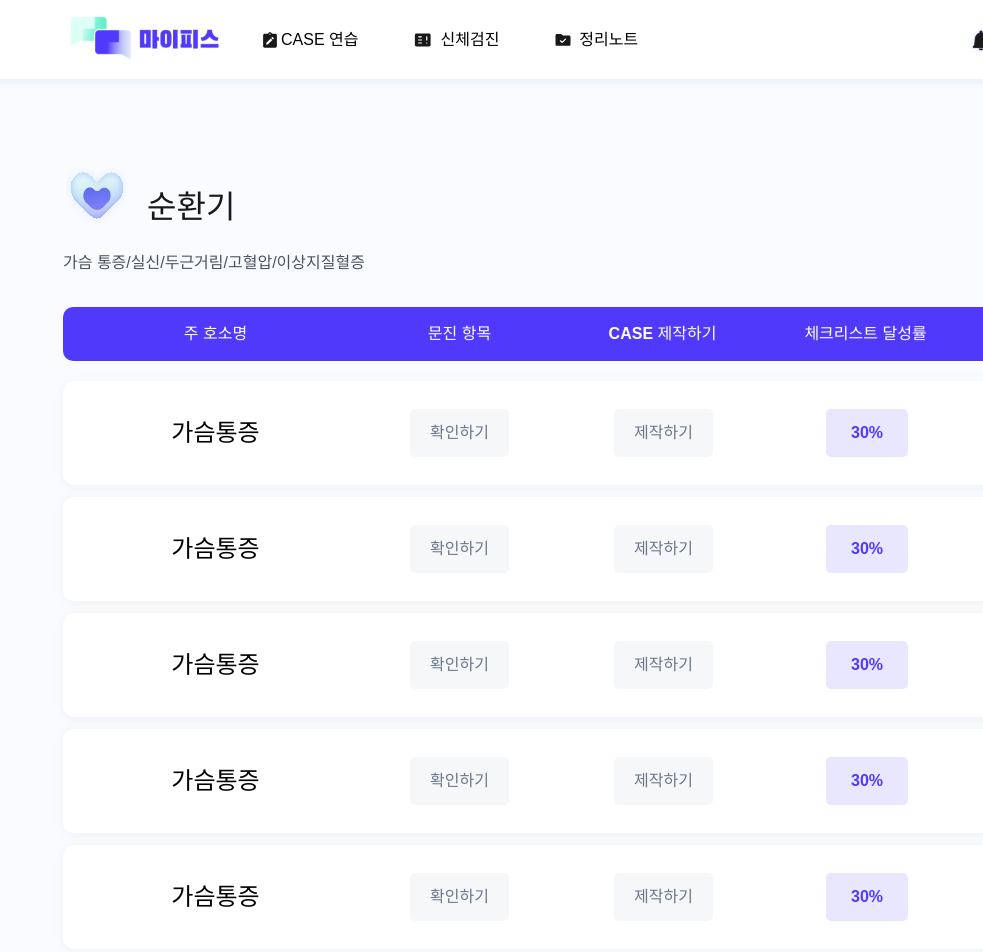
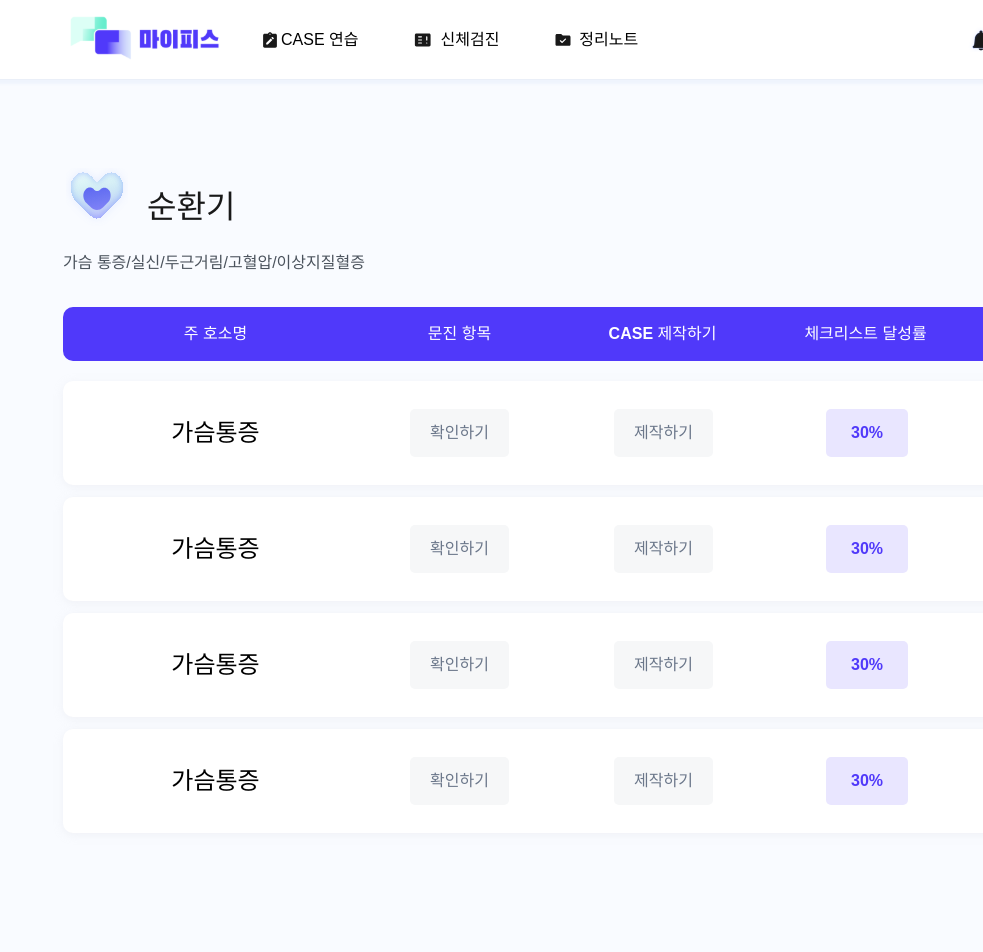
Before and after one commit to cpxHelper-MYPatientS/myps-frontend, a React (Vite) app in the folder myps/: page /case/heart in a window 1280 px wide. Shown: the top 952 px of the page, without its empty margins (297-1280 px from the left). After the commit the page ends 873 px from the top, so only its background shows below. Built offline with nearby package versions, Linux system fonts and the light colour scheme; a web font is replaced by a local one.

Commit message:
💄 UI: 체크리스트 달성률 모달창 퍼블리싱

```diff
--- a/myps/src/components/CasePage/CaseDetailView.jsx
+++ b/myps/src/components/CasePage/CaseDetailView.jsx
@@ -3,19 +3,30 @@ const CaseDetailView = () => {
   return (
     <div className="flex flex-col gap-5">
       <div className="flex items-center px-5 bg-violet-600 text-p1 text-white font-bold w-[1200px] h-[54px] rounded-[10px]">
-        <span className="w-[265px] text-center">주 호소명</span>
-        <span className="w-[183px] ml-5 text-center">문진 항목</span>
-        <span className="w-[183px] ml-5 text-center">CASE 제작하기</span>
-        <span className="w-[183px] ml-5 text-center">체크리스트 달성률</span>
-        <span className="w-[183px] ml-5 text-center">문진 완료 환자 수</span>
+        <span className="w-[16.5625rem] text-center">주 호소명</span>
+        <span className="w-[11.4375rem] ml-5 text-center">문진 항목</span>
+        <span className="w-[11.4375rem] ml-5 text-center">CASE 제작하기</span>
+        <span className="w-[11.4375rem] ml-5 text-center">
+          체크리스트 달성률
+        </span>
+        <span className="w-[11.4375rem] ml-5 text-center">
+          문진 완료 환자 수
+        </span>
       </div>
-      <div className=" relative flex flex-col gap-3">
-        <Symptom />
-        <Symptom />
-        <Symptom />
-        <Symptom />
-        <Symptom />
-        <Symptom />
+      <div className=" relative flex flex-col gap-3 z-10">
+        {/* z인덱스를 내림차순으로 넣어줘야 함 */}
+        <div key={1} className="relative z-50">
+          <Symptom />
+        </div>
+        <div key={2} className="relative z-40">
+          <Symptom />
+        </div>
+        <div key={3} className="relative z-30">
+          <Symptom />
+        </div>
+        <div key={4} className="relative z-20">
+          <Symptom />
+        </div>
       </div>
     </div>
   );
--- /dev/null
+++ b/myps/src/components/CasePage/CompleteRateDetail.jsx
@@ -0,0 +1,29 @@
+const CompleteRateDetail = () => {
+  const lists = [
+    { title: "병력청취", percent: "80" },
+    { title: "신체검진", percent: "50" },
+    { title: "환자교육", percent: "40" },
+    { title: "PPI", percent: "50" },
+  ];
+  return (
+    <div className="absolute flex flex-col gap-3 p-6 border border-violet-200 bg-white shadow-custom3 rounded-[0.625rem]">
+      {lists.map((list, index) => (
+        <div
+          key={index}
+          className="flex items-center gap-[2.0625rem] text-p2 font-bold"
+        >
+          <div className="w-[3.375rem]">{list.title}</div>
+          <div className="bg-violet-50 w-[20.5rem] h-[3.125rem]">
+            <div
+              className="bg-gradientViolet px-5 py-4 text-white text-right h-full rounded-tr-[0.625rem] rounded-br-[0.625rem]"
+              style={{ width: `${list.percent}%` }}
+            >
+              {list.percent}%
+            </div>
+          </div>
+        </div>
+      ))}
+    </div>
+  );
+};
+export default CompleteRateDetail;
--- a/myps/src/components/CasePage/Symptom.jsx
+++ b/myps/src/components/CasePage/Symptom.jsx
@@ -7,24 +7,33 @@ import {
   CompleteRate,
   CompletePatientNum,
 } from "./SymptomButton";
+import CompleteRateDetail from "./CompleteRateDetail";
 const Symptom = () => {
   const [isToggleOpen, setIsToggleOpen] = useState(false);
+  const [isRateHovered, setIsRateHovered] = useState(false);
   const handleToggleClick = () => {
     setIsToggleOpen(!isToggleOpen);
   };
 
   return (
     <div className="relative z-10">
-      <div className="relative z-10 flex items-center px-5 bg-white shadow-custom2 w-[1200px] h-[104px] rounded-[10px]">
+      <div className="relative z-20 flex items-center px-5 bg-white shadow-custom2 w-[75rem] h-[6.5rem] rounded-[0.625rem]">
         <span className="text-t1 font-bold text-center w-[16.5625rem]">
           가슴통증
         </span>
         <CheckButton />
         <MakeButton />
-        <CompleteRate />
+        <div className="relative">
+          <CompleteRate onHover={setIsRateHovered} />
+          {isRateHovered && (
+            <div className="absolute top-14 left-[-5rem]">
+              <CompleteRateDetail isHovered={isRateHovered} />
+            </div>
+          )}
+        </div>
         <CompletePatientNum />
         <img
-          className={`ml-[76px] cursor-pointer transform ${
+          className={`ml-[4.75rem] cursor-pointer transform ${
             isToggleOpen ? "rotate-180" : ""
           }`}
           src={arrowIcon}
@@ -35,11 +44,11 @@ const Symptom = () => {
       <div
         className={`overflow-hidden ${
           isToggleOpen ? "animate-slide-down" : "animate-slide-up"
-          //   isToggleOpen ? "animate-slide-down" : ""
+          // isToggleOpen ? "animate-slide-down" : ""
         }`}
       >
         {isToggleOpen && (
-          <div className="flex flex-col justify-end px-7 py-10 bg-white border-t border-gray-200 w-[1200px] h-[787px] rounded-[10px]">
+          <div className="flex flex-col justify-end px-7 py-10 bg-white border-t border-gray-200 w-[75rem] h-[49.1875rem] rounded-[0.625rem]">
             <div className="flex gap-7">
               <ToggleCase isDefault={true} />
               <ToggleCase isDefault={false} />
--- a/myps/src/components/CasePage/SymptomButton.jsx
+++ b/myps/src/components/CasePage/SymptomButton.jsx
@@ -1,6 +1,6 @@
 const CheckButton = () => {
   return (
-    <button className="ml-[3.875rem] px-2 py-3 bg-cgray-50 font-medium text-cgray-700 w-[99px] rounded-[5px]">
+    <button className="ml-[3.875rem] px-2 py-3 bg-cgray-50 font-medium text-cgray-700 w-[6.1875rem] rounded-[0.3125rem]">
       확인하기
     </button>
   );
@@ -8,23 +8,29 @@ const CheckButton = () => {
 
 const MakeButton = () => {
   return (
-    <button className="ml-[105px] px-2 py-3 bg-cgray-50 font-medium text-cgray-700 w-[99px] rounded-[5px]">
+    <button className="ml-[6.5625rem] px-2 py-3 bg-cgray-50 font-medium text-cgray-700 w-[6.1875rem] rounded-[0.3125rem]">
       제작하기
     </button>
   );
 };
 
-const CompleteRate = () => {
+const CompleteRate = ({ onHover }) => {
   return (
-    <div className="ml-[113px] px-2 py-3 bg-violet-25 font-bold text-violet-600 text-center w-[82px] rounded-[5px] cursor-pointer">
-      30%
-    </div>
+    <>
+      <div
+        className="ml-[7.0625rem] px-2 py-3 bg-violet-25 font-bold text-violet-600 text-center w-[5.125rem] rounded-[0.3125rem] cursor-pointer"
+        onMouseEnter={() => onHover(true)}
+        onMouseLeave={() => onHover(false)}
+      >
+        30%
+      </div>
+    </>
   );
 };
 
 const CompletePatientNum = () => {
   return (
-    <div className="ml-[112px] px-2 py-3 bg-blue-10 font-bold text-blue-600 text-center w-[99px] rounded-[5px]">
+    <div className="ml-[7rem] px-2 py-3 bg-blue-10 font-bold text-blue-600 text-center w-[6.1875rem] rounded-[0.3125rem]">
       19/20
     </div>
   );
```
